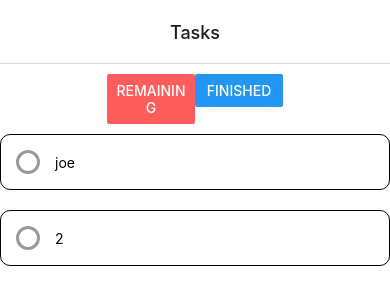
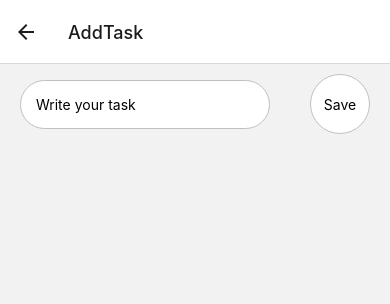
Before and after one commit to EnderAdam/SWEN325-Assignment-2, a React Native app: screen /AddTask in a window 390 px wide. Shown: the top 304 px of the page. Built offline with nearby package versions, Linux system fonts and the light colour scheme.

Commit message:
Added a AddTask screen that is able to add tasks to RemainingTasks screen RemainingTasks.js is another file now.

```diff
--- a/App.js
+++ b/App.js
@@ -1,28 +1,42 @@
 import * as React from 'react';
 import {NavigationContainer, useNavigationContainerRef} from '@react-navigation/native';
 import {createNativeStackNavigator} from '@react-navigation/native-stack';
-import {Button, Dimensions, Image, StyleSheet, Text, TouchableOpacity, View} from "react-native";
-import Task from "./components/Task";
+import {Image, StyleSheet, Text, TouchableOpacity, View} from "react-native";
+import AddTask from "./components/AddTask";
+import RemainingTasks from "./components/RemainingTasks";
 
 const Stack = createNativeStackNavigator();
-const windowWidth = Dimensions.get('window').width;
-const windowHeight = Dimensions.get('window').height;
 
 
 const App = () => {
+
     const navigationRef = useNavigationContainerRef();
     return (
         <View style={{flex: 1}}>
             <NavigationContainer ref={navigationRef}>
                 <Stack.Navigator>
                     <Stack.Screen
-                        name="Home"
+                        name="RemainingTasks"
                         component={RemainingTasks}
+                        initialParams={{task: ''}}
                         options={{
-                            headerTitleAlign: 'center', title: 'Tasks'
+                            headerTitleAlign: 'center', title: 'Tasks',
+                            headerRight: () => (
+                                <TouchableOpacity onPress={() => navigationRef.navigate('AddTask')}>
+                                    <Image source={require('./Images/plusIcon.jpg')}
+                                           style={{width: 24, height: 24, marginRight: 16}}/>
+                                </TouchableOpacity>
+                            ),
+                            headerLeft: () => (
+                                <TouchableOpacity onPress={() => navigationRef.current?.navigate('Settings')}>
+                                    <Image source={require('./Images/settingsIcon.jpg')}
+                                           style={{width: 28, height: 28, marginRight: 16}}/>
+                                </TouchableOpacity>
+                            )
                         }}
                     />
                     <Stack.Screen name="Profile" component={CompletedTasks}/>
+                    <Stack.Screen name='AddTask' component={AddTask}/>
                 </Stack.Navigator>
             </NavigationContainer>
 
@@ -31,53 +45,14 @@ const App = () => {
     );
 };
 
-const RemainingTasks = ({navigation}) => {
-    return (
-        <View style={{flex: 1, backgroundColor: "#ffffff"}}>
-            <View style={{
-                flexDirection: 'row', height: windowHeight / 12, padding: 10,
-                alignSelf: 'center', backgroundColor: 'transparent'
-            }}>
-                <View style={{flex: 0.5}}>
-                    <Button
-                        style={styles.button}
-                        color="#ff5c5c"
-                        titleStyle={{fontSize: 66}}
-                        title="Remaining"
-                        onPress={() =>
-                            navigation.navigate('Profile', {name: 'Jane'})
-                        }
-                    />
-                </View>
-                <View style={{flex: 0.5}}>
-                    <Button
-                        title="Finished"
-                        onPress={() =>
-                            navigation.navigate('Profile', {name: 'Jane'})
-                        }
-                    />
-                </View>
-            </View>
-            <View>
-                <Task text={'joe'}/>
-                <Task text={'2'}/>
-            </View>
+
+const CompletedTasks = ({navigation, route}) => {
+    return (<View>
+            <Text>This is {route.params.name}'s profile</Text>
         </View>
     );
 };
+const styles = StyleSheet.create({});
 
-const CompletedTasks = ({navigation, route}) => {
-    return <Text>This is {route.params.name}'s profile</Text>;
-};
-
-const styles = StyleSheet.create({
-    baseText: {
-        fontFamily: "Cochin"
-    },
-    titleText: {
-        fontSize: 20,
-        fontWeight: "bold"
-    }
-});
-
+export {RemainingTasks};
 export default App;
--- a/app.json
+++ b/app.json
@@ -25,7 +25,8 @@
     "android": {
       "adaptiveIcon": {
         "foregroundImage": "./assets/adaptive-icon.png",
-        "backgroundColor": "#FFFFFF"
+        "backgroundColor": "#FFFFFF",
+        "userInterfaceStyle": "light"
       }
     },
     "web": {
--- /dev/null
+++ b/components/AddTask.js
@@ -0,0 +1,65 @@
+import {
+    Dimensions,
+    KeyboardAvoidingView,
+    Platform,
+    StyleSheet,
+    Text,
+    TextInput,
+    TouchableOpacity,
+    View
+} from "react-native";
+import * as React from "react";
+import {useState} from "react";
+
+
+const AddTask = ({navigation}) => {
+    const [task, setTask] = useState('');
+
+    return (
+        <KeyboardAvoidingView
+            behavior={Platform.OS === "ios" ? "padding" : "height"}
+            style={styles.writeTaskWrapper}>
+            <TextInput style={styles.input} placeholder={'Write your task'}
+                       value={task} onChangeText={text => setTask(text)}/>
+
+            <TouchableOpacity onPress={() => navigation.navigate('RemainingTasks', {task: task})}>
+                <View style={styles.addWrapper}>
+                    <Text style={styles.addTask}>Save</Text>
+                </View>
+            </TouchableOpacity>
+        </KeyboardAvoidingView>
+    );
+};
+
+const styles = StyleSheet.create({
+    writeTaskWrapper: {
+        position: 'absolute',
+        top: 10,
+        width: '100%',
+        flexDirection: 'row',
+        justifyContent: 'space-around',
+        alignItems: 'center',
+    },
+    input: {
+        paddingVertical: 15,
+        width: 250,
+        paddingHorizontal: 15,
+        backgroundColor: '#ffffff',
+        borderRadius: 60,
+        borderColor: '#C0C0C0',
+        borderWidth: 1,
+    },
+    addWrapper: {
+        width: 60,
+        height: 60,
+        backgroundColor: '#FFF',
+        borderRadius: 60,
+        justifyContent: 'center',
+        alignItems: 'center',
+        borderColor: '#C0C0C0',
+        borderWidth: 1,
+    },
+    addTask: {}
+});
+
+export default AddTask;
--- /dev/null
+++ b/components/RemainingTasks.js
@@ -0,0 +1,60 @@
+import {Button, Dimensions, StyleSheet, View} from "react-native";
+import Task from "./Task";
+import * as React from "react";
+
+
+const windowWidth = Dimensions.get('window').width;
+const windowHeight = Dimensions.get('window').height;
+
+let taskItems = [];
+
+const RemainingTasks = ({navigation, route}) => {
+    const handleAddTask = (task) => {
+        if (task !== '') {
+            taskItems = [...taskItems, task];
+        }
+    }
+
+    if (route)
+    handleAddTask(route.params.task);
+
+    return (
+        <View style={{flex: 1, backgroundColor: "#ffffff"}}>
+            <View style={{
+                flexDirection: 'row', height: windowHeight / 12, padding: 10,
+                alignSelf: 'center', backgroundColor: 'transparent'
+            }}>
+                <View style={{flex: 0.5}}>
+                    <Button
+                        style={styles.button}
+                        color="#ff5f5f"
+                        titleStyle={{fontSize: 66}}
+                        title="Remaining"
+                        onPress={() =>
+                            navigation.navigate('Profile', {name: 'Jane'})
+                        }
+                    />
+                </View>
+                <View style={{flex: 0.5}}>
+                    <Button
+                        title="Finished"
+                        onPress={() =>
+                            navigation.navigate('Profile', {name: 'Bruh'})
+                        }
+                    />
+                </View>
+            </View>
+            <View>
+                {
+                    taskItems.map((item, index) => <Task key={index} text={item}/>)
+                }
+            </View>
+        </View>
+    );
+};
+
+const styles = StyleSheet.create({
+
+});
+
+export default RemainingTasks;
```
